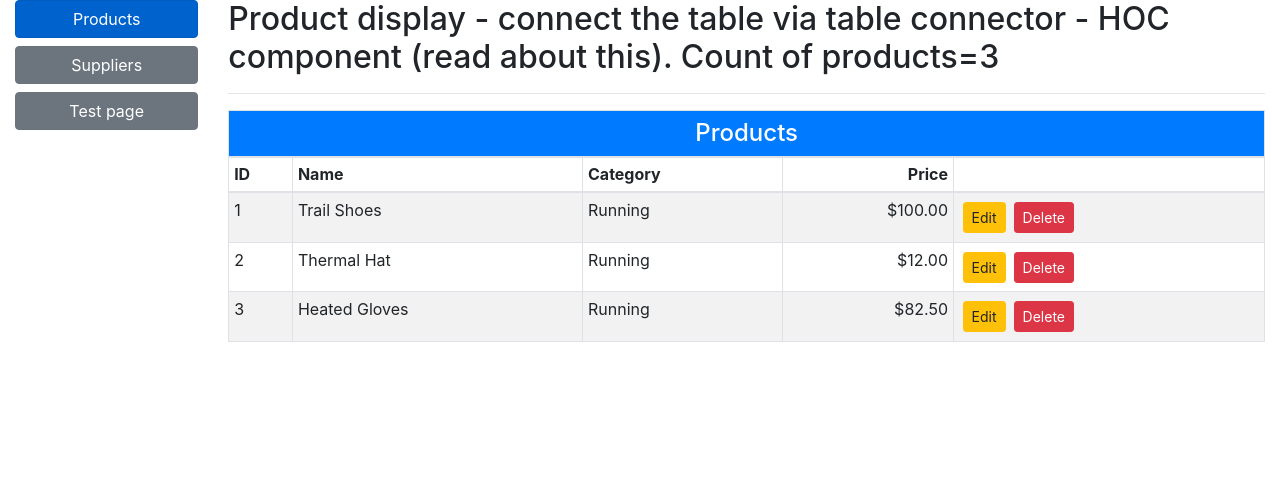
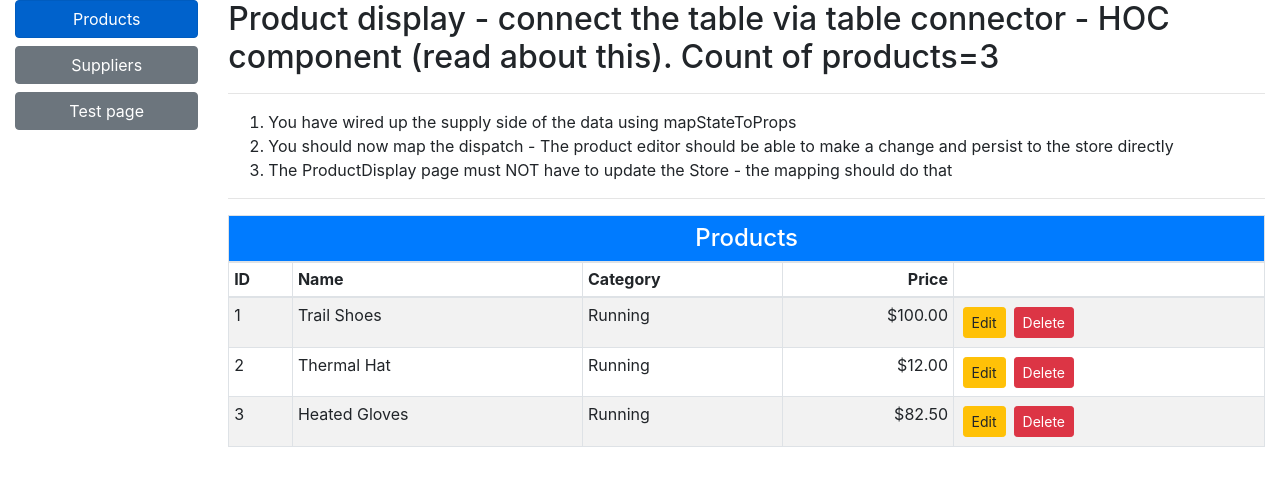
Before and after one commit to sdg002/ReactProductsAndSuppliers, a React (Create React App) app: page / in a window 1280 px wide. Shown: the top 486 px of the page. Built offline with nearby package versions, Linux system fonts and the light colour scheme.

Commit message:
Did some experiments with ProductDisplay

```diff
--- a/src/ProductDisplay.js
+++ b/src/ProductDisplay.js
@@ -42,6 +42,16 @@ class ProductDisplay extends Component {
             }
         )
     }
+    OnSaveItemClick(product)
+    {
+        console.log(`Save product callback name=${product.name}`)
+        this.setState(
+            {
+                uiState:0,
+                currentItem:product
+            }
+        )
+    }
     OnDeleteItemClick(product)
     {
         console.log(`Delete callback name=${product.name}`)
@@ -54,7 +64,7 @@ class ProductDisplay extends Component {
         }
         else if (this.state.uiState ==1)
         {
-            return this.renderProductEditor();
+            return this.renderNewProductEditor();
         }
         else
         {
@@ -66,10 +76,16 @@ class ProductDisplay extends Component {
             <div>
                 <h2>Product display - connect the table via table connector - HOC component (read about this). Count of products={this.products.length}</h2>
                 <hr/>
+                <ol>
+                    <li>You have wired up the supply side of the data using mapStateToProps</li>
+                    <li>You should now map the dispatch - The product editor should be able to make a change and persist to the store directly</li>
+                    <li>The ProductDisplay page must NOT have to update the Store - the mapping should do that</li>
+                </ol>
+                <hr/>
                 <ProductTable
-                products={this.products}
-                editCallback={(item)=>{this.OnEditItemClick(item)}}
-                deleteCallback={this.OnDeleteItemClick}
+                    products={this.products}
+                    editCallback={(item)=>{this.OnEditItemClick(item)}}
+                    deleteCallback={this.OnDeleteItemClick}
                 ></ProductTable>
             </div>
         );
@@ -83,6 +99,16 @@ class ProductDisplay extends Component {
         )
 
     }
+    renderNewProductEditor()
+    {
+        return (<ProductEditor
+                    product={this.state.currentItem}
+                    cancelCallback={()=>this.OnGoBackFromEditing()}
+                    saveCallback={(item)=>this.OnSaveItemClick(item)}
+                    >
+
+                    </ProductEditor>)
+    }
     renderProductEditor()
     {
         return (
@@ -95,5 +121,48 @@ class ProductDisplay extends Component {
     }
 }
 
-//export default  ProductDisplay;
+/*
+What is happening below?
+We are exporting a default function
+    which is wrapping up ProductDisplay component
+    props are initialized using Connect function
+    The original ProductDisplay continues to work with props
+*/
 export default connect(mapStateToProps, mapDispatchToProps)(ProductDisplay)
+
+
+
+/*
+Demonstrates how to export a simple function which emits HTML
+
+function blah()
+{
+    return (<h1>this is from a very simple functional component</h1>)
+}
+export default blah;
+*/
+
+/*
+Demonstrates how to export a function which emits another Component with all the props supplied
+class BlahComponent extends Component
+{
+    constructor(props)
+    {
+        super(props)
+        this.firstname=this.props.firstname;
+        this.lastname=this.props.lastname;
+        this.banner=this.props.banner;
+    }
+    render()
+    {
+        return (<h1> Inside component, banner:{this.banner} :{this.firstname}  lastname:{this.lastname} </h1>)
+    }
+}
+
+function wrapperOverComponent()
+{
+    return <BlahComponent firstname='john' lastname='Doe' banner='This is from a function which wraps up a component'></BlahComponent>
+}
+
+export default wrapperOverComponent;
+*/
```
